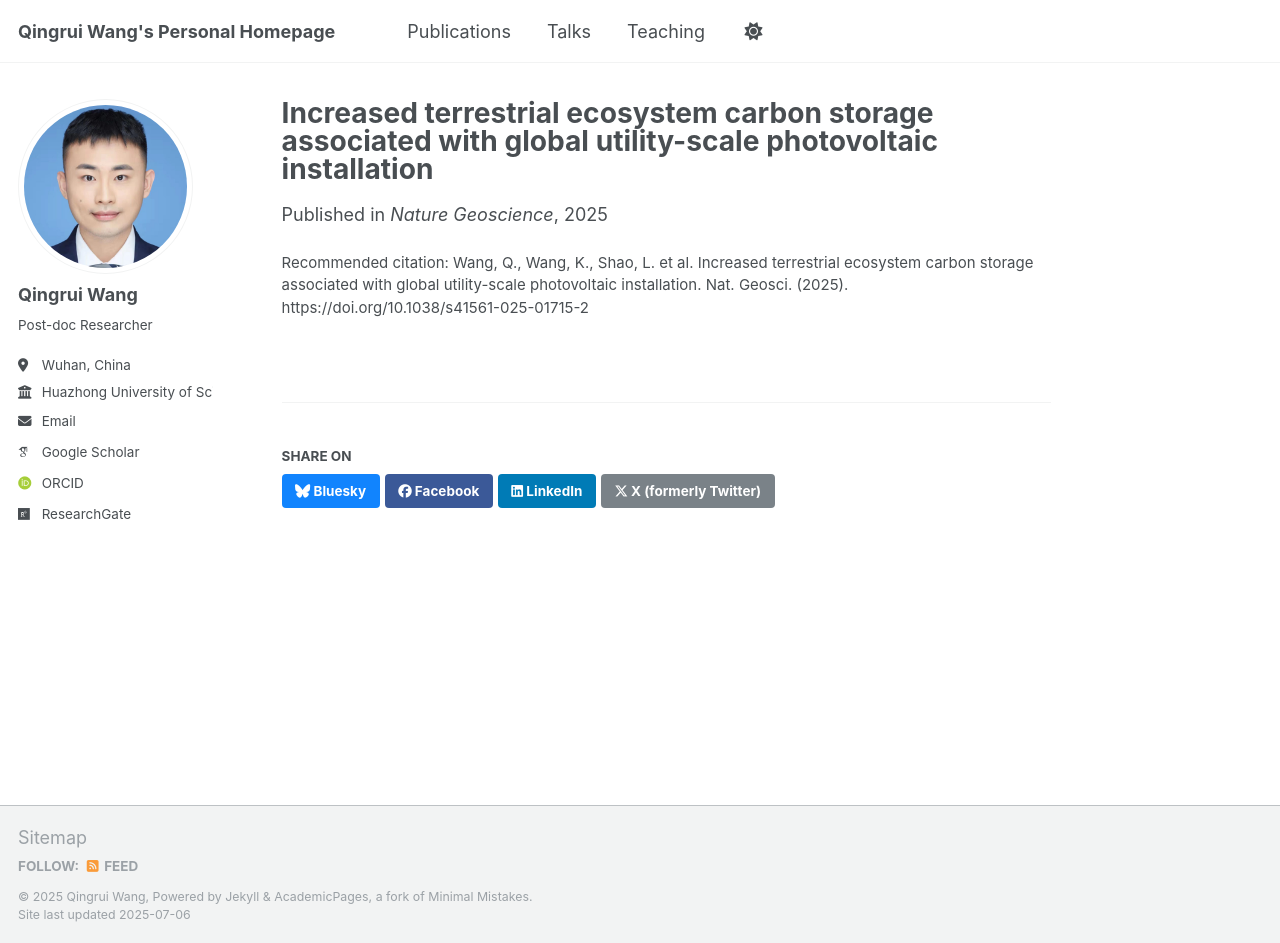
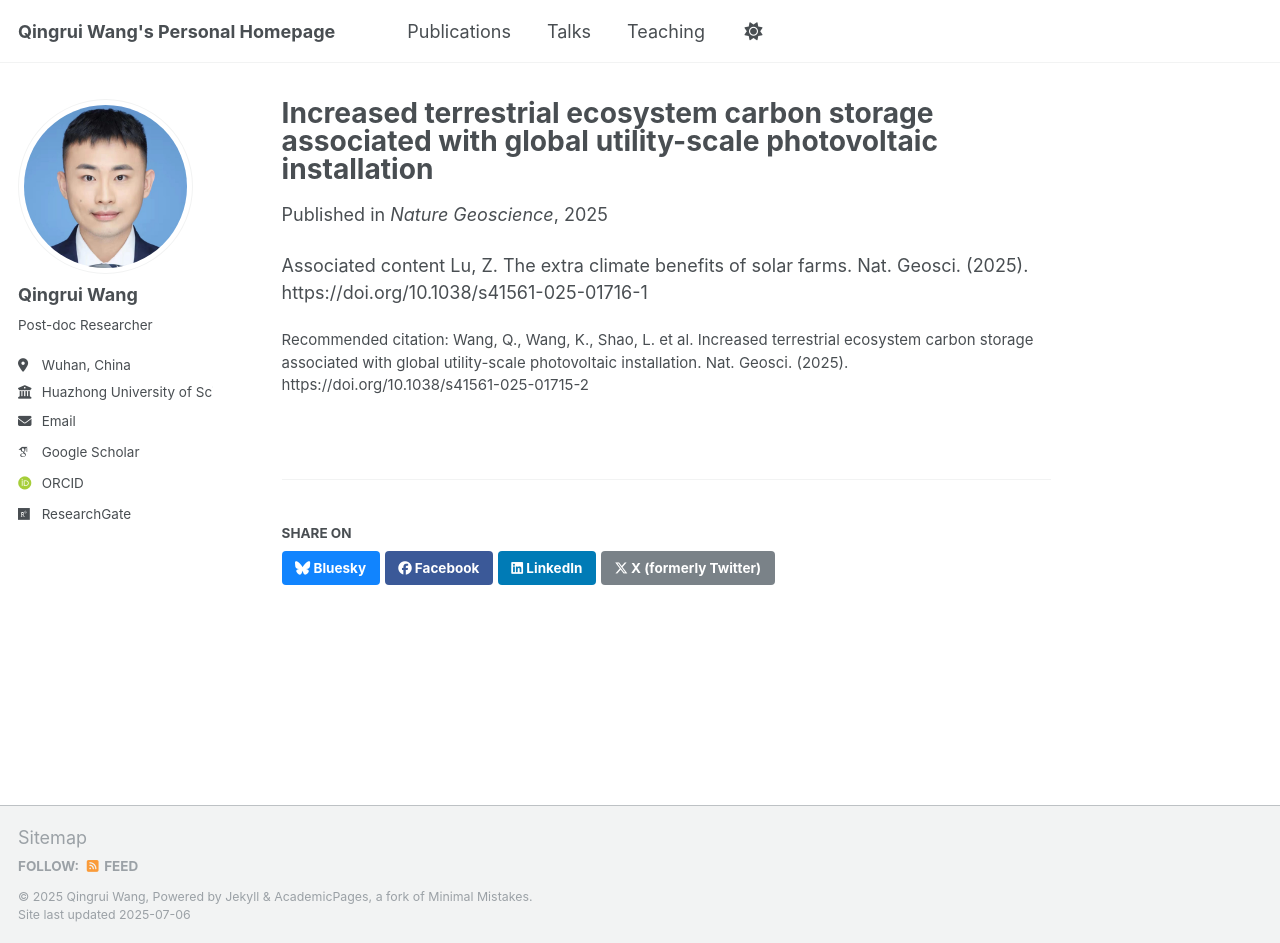
Before and after one commit to QingruiWang/QingruiWang.github.io, a Jekyll site: the page built from _publications/2025-07-05-pv-carbon-pool.md, in a window 1280 px wide and 943 px high. Built offline with Jekyll 4.4.1, drawn with Linux system fonts in a browser that asks for light colours; some web fonts are replaced; a script that is not in the unit is left out.

Commit message:
Update 2025-07-05-pv-carbon-pool.md

```diff
--- a/_publications/2025-07-05-pv-carbon-pool.md
+++ b/_publications/2025-07-05-pv-carbon-pool.md
@@ -11,3 +11,5 @@ venue: 'Nature Geoscience'
 # bibtexurl: ''
 citation: 'Wang, Q., Wang, K., Shao, L. et al. Increased terrestrial ecosystem carbon storage associated with global utility-scale photovoltaic installation. Nat. Geosci. (2025). https://doi.org/10.1038/s41561-025-01715-2'
 ---
+Associated content
+Lu, Z. The extra climate benefits of solar farms. Nat. Geosci. (2025). https://doi.org/10.1038/s41561-025-01716-1
```
